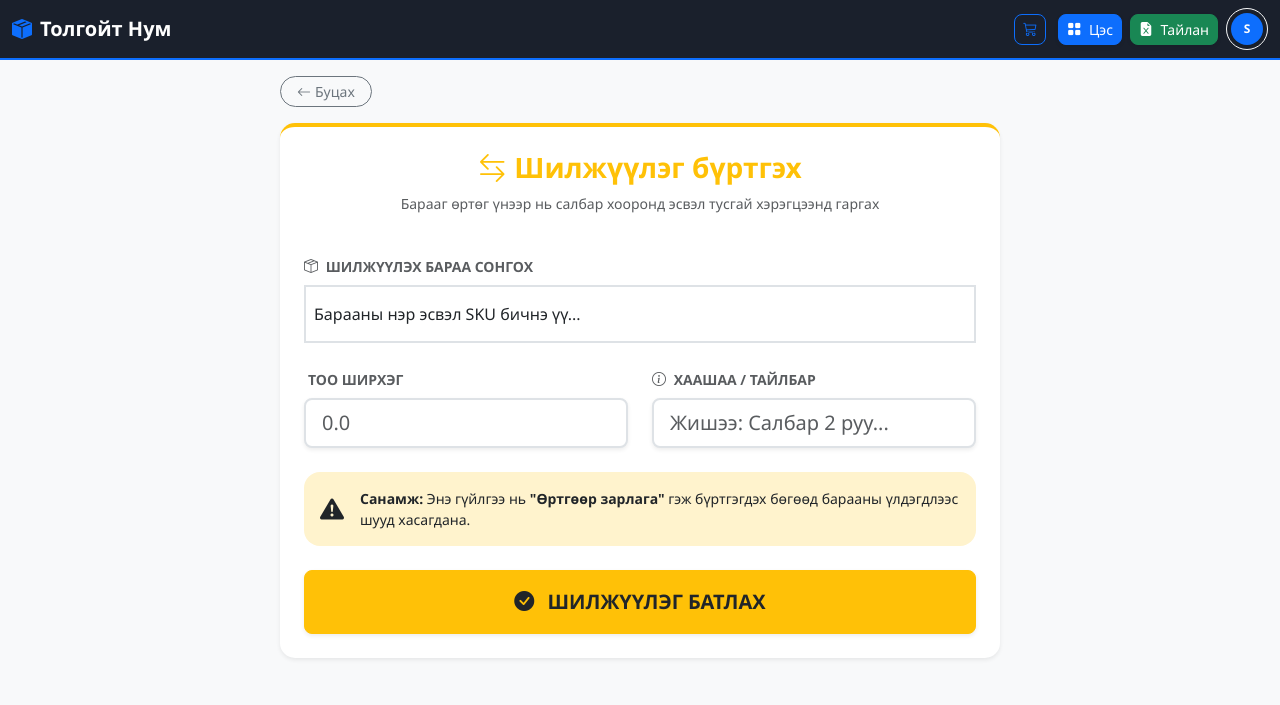
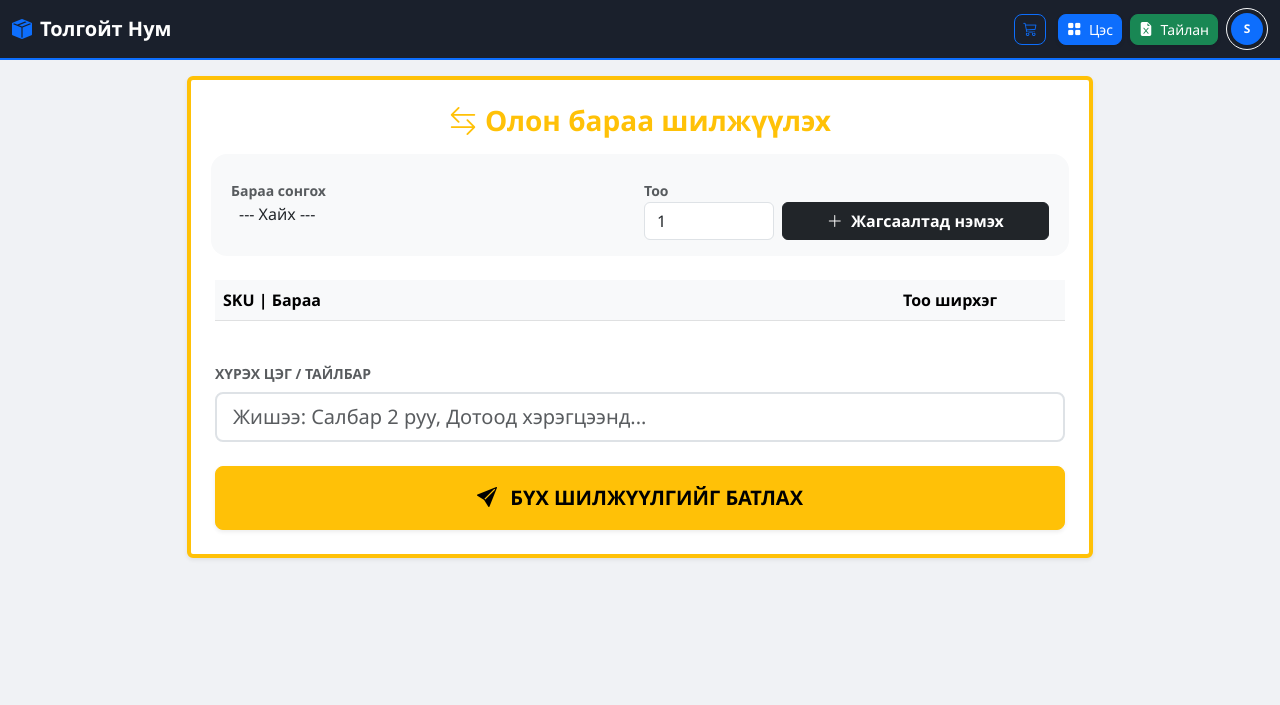
Before and after one commit to TSodoo-1985/Tolgoit_Num, a Flask app: page /special_transfer in a window 1280 px wide. Shown: the top 705 px of the page. Run offline with Flask 3, Linux system fonts and the light colour scheme; a user stored in the database is signed in; tables that the repository leaves empty hold one stand-in row (values such as "Sample post"); lists and menus that the app fills with data are empty; some libraries are stand-ins or nearby versions.

Commit message:
Refactor special transfer form layout and functionality

```diff
--- a/templates/special_transfer.html
+++ b/templates/special_transfer.html
@@ -3,61 +3,57 @@
 <link href="https://cdn.jsdelivr.net/npm/select2@4.1.0-rc.0/dist/css/select2.min.css" rel="stylesheet" />
 <link rel="stylesheet" href="https://cdn.jsdelivr.net/npm/select2-bootstrap-5-theme@1.3.0/dist/select2-bootstrap-5-theme.min.css" />
 
-<style>
-    body { background-color: #f8f9fa; }
-    .card { border-radius: 15px; border: none; box-shadow: 0 4px 15px rgba(0,0,0,0.05); }
-    /* Select2-ийг бусад оролтын талбартай адил өндөртэй болгох */
-    .select2-container--bootstrap-5 .select2-selection { height: calc(3.5rem + 2px); display: flex; align-items: center; border: 2px solid #dee2e6; }
-</style>
-
 <div class="container mt-2">
     <div class="row justify-content-center">
-        <div class="col-md-8">
-            <div class="mb-3">
-                <a href="{{ url_for('dashboard') }}" class="btn btn-outline-secondary btn-sm rounded-pill px-3">
-                    <i class="bi bi-arrow-left me-1"></i>Буцах
-                </a>
-            </div>
+        <div class="col-md-10">
+            <div class="card p-4 shadow-sm border-top border-warning border-4">
+                <h3 class="fw-bold text-warning text-center mb-4"><i class="bi bi-arrow-left-right me-2"></i>Олон бараа шилжүүлэх</h3>
 
-            <div class="card p-4 border-top border-warning border-4 shadow-sm">
-                <div class="text-center mb-4">
-                    <h3 class="fw-bold text-warning"><i class="bi bi-arrow-left-right me-2"></i>Шилжүүлэг бүртгэх</h3>
-                    <p class="text-muted small">Барааг өртөг үнээр нь салбар хооронд эсвэл тусгай хэрэгцээнд гаргах</p>
-                </div>
-
-                <form action="{{ url_for('special_transfer') }}" method="POST">
-                    <div class="mb-4">
-                        <label class="form-label fw-bold text-uppercase small text-muted"><i class="bi bi-box-seam me-1"></i> Шилжүүлэх бараа сонгох</label>
-                        <select name="product_id" id="transferProductSelect" class="form-select form-select-lg border-2 shadow-sm" required>
-                            <option value="">--- Бараа хайх (SKU эсвэл нэр) ---</option>
+                <div class="row g-2 mb-4 p-3 bg-light rounded-4">
+                    <div class="col-md-6">
+                        <label class="small fw-bold text-muted">Бараа сонгох</label>
+                        <select id="productSelect" class="form-select">
+                            <option value="">--- Хайх ---</option>
                             {% for p in products %}
-                            <option value="{{ p.id }}">{{ p.sku }} | {{ p.name }} (Үлдэгдэл: {{ p.stock|int }} ш)</option>
+                            <option value="{{ p.id }}" data-name="{{ p.name }}" data-sku="{{ p.sku }}" data-stock="{{ p.stock|int }}">
+                                {{ p.sku }} | {{ p.name }} ({{ p.stock|int }}ш)
+                            </option>
                             {% endfor %}
                         </select>
                     </div>
+                    <div class="col-md-2">
+                        <label class="small fw-bold text-muted">Тоо</label>
+                        <input type="number" id="tempQty" class="form-control" value="1" min="0.1" step="0.1">
+                    </div>
+                    <div class="col-md-4 d-flex align-items-end">
+                        <button type="button" onclick="addItem()" class="btn btn-dark w-100 fw-bold">
+                            <i class="bi bi-plus-lg me-1"></i> Жагсаалтад нэмэх
+                        </button>
+                    </div>
+                </div>
 
-                    <div class="row">
-                        <div class="col-md-6 mb-4">
-                            <label class="form-label fw-bold text-uppercase small text-muted"><i class="bi bi-plus-minus me-1"></i> Тоо ширхэг</label>
-                            <input type="number" step="0.1" name="quantity" class="form-control form-control-lg border-2 shadow-sm" placeholder="0.0" required>
-                        </div>
-                        <div class="col-md-6 mb-4">
-                            <label class="form-label fw-bold text-uppercase small text-muted"><i class="bi bi-info-circle me-1"></i> Хаашаа / Тайлбар</label>
-                            <input type="text" name="note" class="form-control form-control-lg border-2 shadow-sm" placeholder="Жишээ: Салбар 2 руу..." required>
-                        </div>
+                <form action="{{ url_for('special_transfer') }}" method="POST" id="transferForm">
+                    <div class="table-responsive mb-4">
+                        <table class="table table-hover align-middle" id="transferTable">
+                            <thead class="table-light">
+                                <tr>
+                                    <th>SKU | Бараа</th>
+                                    <th width="120">Тоо ширхэг</th>
+                                    <th width="50"></th>
+                                </tr>
+                            </thead>
+                            <tbody id="itemList">
+                                </tbody>
+                        </table>
                     </div>
 
-                    <div class="alert alert-warning border-0 bg-warning-subtle text-dark mb-4 rounded-4">
-                        <div class="d-flex align-items-center">
-                            <i class="bi bi-exclamation-triangle-fill fs-4 me-3"></i>
-                            <div class="small">
-                                <strong>Санамж:</strong> Энэ гүйлгээ нь <strong>"Өртгөөр зарлага"</strong> гэж бүртгэгдэх бөгөөд барааны үлдэгдлээс шууд хасагдана.
-                            </div>
-                        </div>
+                    <div class="mb-4">
+                        <label class="form-label fw-bold small text-muted">ХҮРЭХ ЦЭГ / ТАЙЛБАР</label>
+                        <input type="text" name="note" class="form-control form-control-lg border-2" placeholder="Жишээ: Салбар 2 руу, Дотоод хэрэгцээнд..." required>
                     </div>
 
-                    <button type="submit" class="btn btn-warning btn-lg w-100 fw-bold shadow-sm py-3 text-dark">
-                        <i class="bi bi-check-circle-fill me-2"></i> ШИЛЖҮҮЛЭГ БАТЛАХ
+                    <button type="submit" class="btn btn-warning btn-lg w-100 fw-bold py-3 shadow-sm">
+                        <i class="bi bi-send-fill me-2"></i> БҮХ ШИЛЖҮҮЛГИЙГ БАТЛАХ
                     </button>
                 </form>
             </div>
@@ -70,14 +66,35 @@
 
 <script>
     $(document).ready(function() {
-        // Шилжүүлэг дээрх бараа сонголтыг хайлттай болгох
-        $('#transferProductSelect').select2({
-            theme: 'bootstrap-5',
-            width: '100%',
-            placeholder: 'Барааны нэр эсвэл SKU бичнэ үү...',
-            allowClear: true,
-            dropdownParent: $('.card') // Утсан дээр хайлт зөв ажиллахад тусална
-        });
+        $('#productSelect').select2({ theme: 'bootstrap-5', width: '100%' });
     });
+
+    function addItem() {
+        const sel = document.getElementById('productSelect');
+        const opt = sel.options[sel.selectedIndex];
+        const qty = document.getElementById('tempQty').value;
+
+        if (!opt.value || qty <= 0) return;
+
+        const html = `
+            <tr>
+                <td>
+                    <input type="hidden" name="product_ids[]" value="${opt.value}">
+                    <div class="fw-bold">${opt.getAttribute('data-sku')}</div>
+                    <small class="text-muted">${opt.getAttribute('data-name')}</small>
+                </td>
+                <td>
+                    <input type="number" name="quantities[]" value="${qty}" step="0.1" class="form-control form-control-sm border-2">
+                </td>
+                <td>
+                    <button type="button" onclick="this.closest('tr').remove()" class="btn btn-outline-danger btn-sm border-0">
+                        <i class="bi bi-trash"></i>
+                    </button>
+                </td>
+            </tr>
+        `;
+        document.getElementById('itemList').insertAdjacentHTML('beforeend', html);
+        $('#productSelect').val(null).trigger('change');
+    }
 </script>
 {% endblock %}
```
